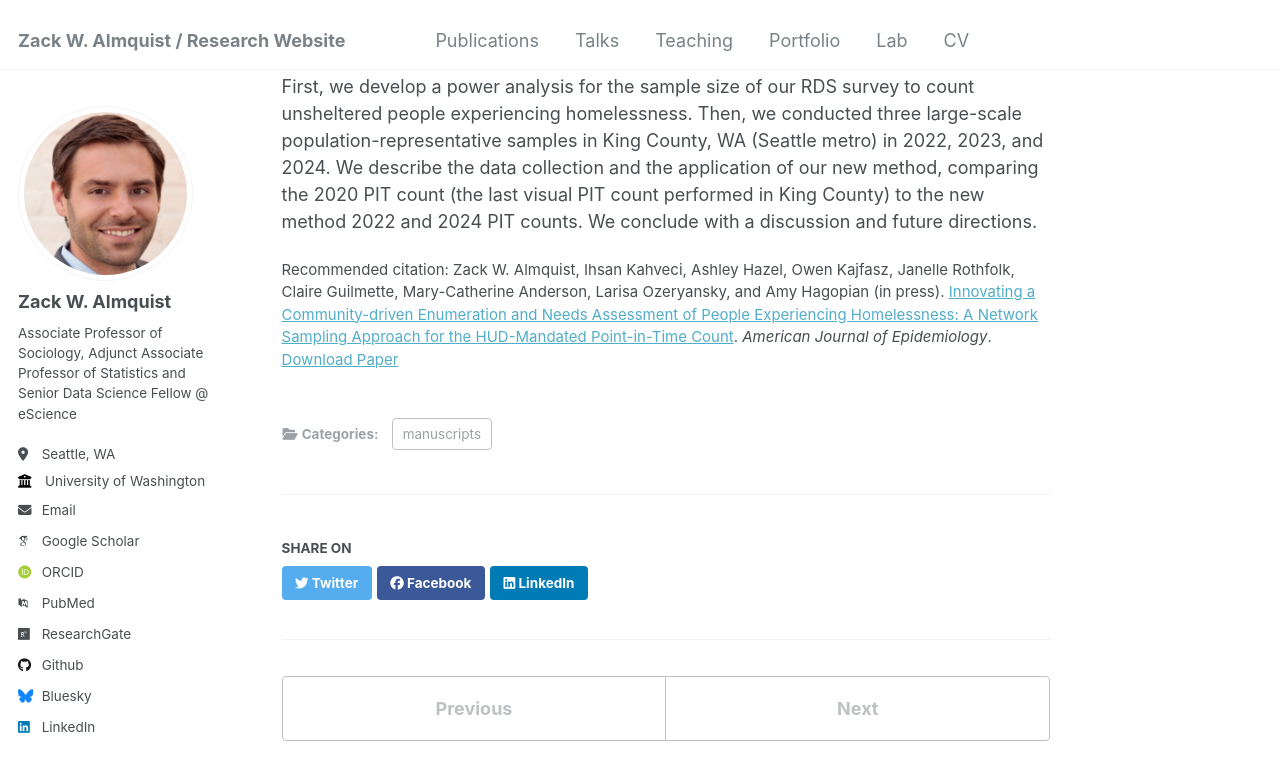
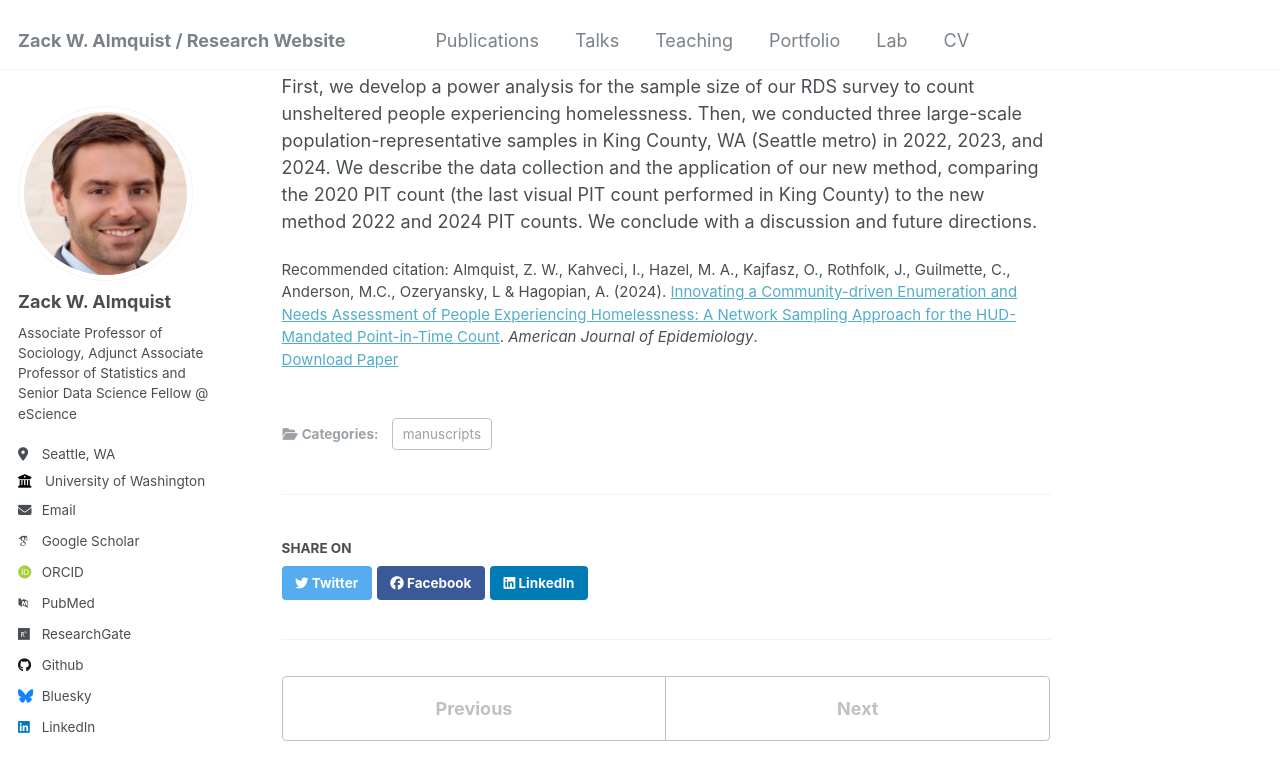
Before and after one commit to zalmquist/zalmquist.github.io, a Jekyll site: the page built from _publications/2024-09-05-aje.md, in a window 1280 px wide and 900 px high, scrolled down 480 px. Shown: the top 780 px of the window. Built offline with Jekyll 4.4.1, drawn with Linux system fonts in a browser that asks for light colours; some web fonts are replaced.

Commit message:
Update 2024-09-05-aje.md

```diff
--- a/_publications/2024-09-05-aje.md
+++ b/_publications/2024-09-05-aje.md
@@ -7,8 +7,7 @@ excerpt: ''
 date: 2024-09-05
 venue: 'American Journal of Epidemiology'
 paperurl: 'https://depts.washington.edu/zalmquist/articles/almquist_aje.pdf'
-citation: 'Zack W. Almquist, Ihsan Kahveci, Ashley Hazel, Owen Kajfasz, Janelle Rothfolk, Claire
-Guilmette, Mary-Catherine Anderson, Larisa Ozeryansky, and Amy Hagopian (in press). <a href="https://doi.org/10.1093/aje/kwae342">Innovating a Community-driven Enumeration and Needs Assessment of People Experiencing Homelessness: A Network Sampling Approach for the HUD-Mandated Point-in-Time Count</a>. <i>American Journal of Epidemiology</i>.'
+citation: 'Almquist, Z. W., Kahveci, I., Hazel, M. A., Kajfasz, O., Rothfolk, J., Guilmette, C., Anderson, M.C., Ozeryansky, L & Hagopian, A. (2024). <a href="https://doi.org/10.1093/aje/kwae342">Innovating a Community-driven Enumeration and Needs Assessment of People Experiencing Homelessness: A Network Sampling Approach for the HUD-Mandated Point-in-Time Count</a>. <i>American Journal of Epidemiology</i>.'
 ---
 
 *Abstract*
```
